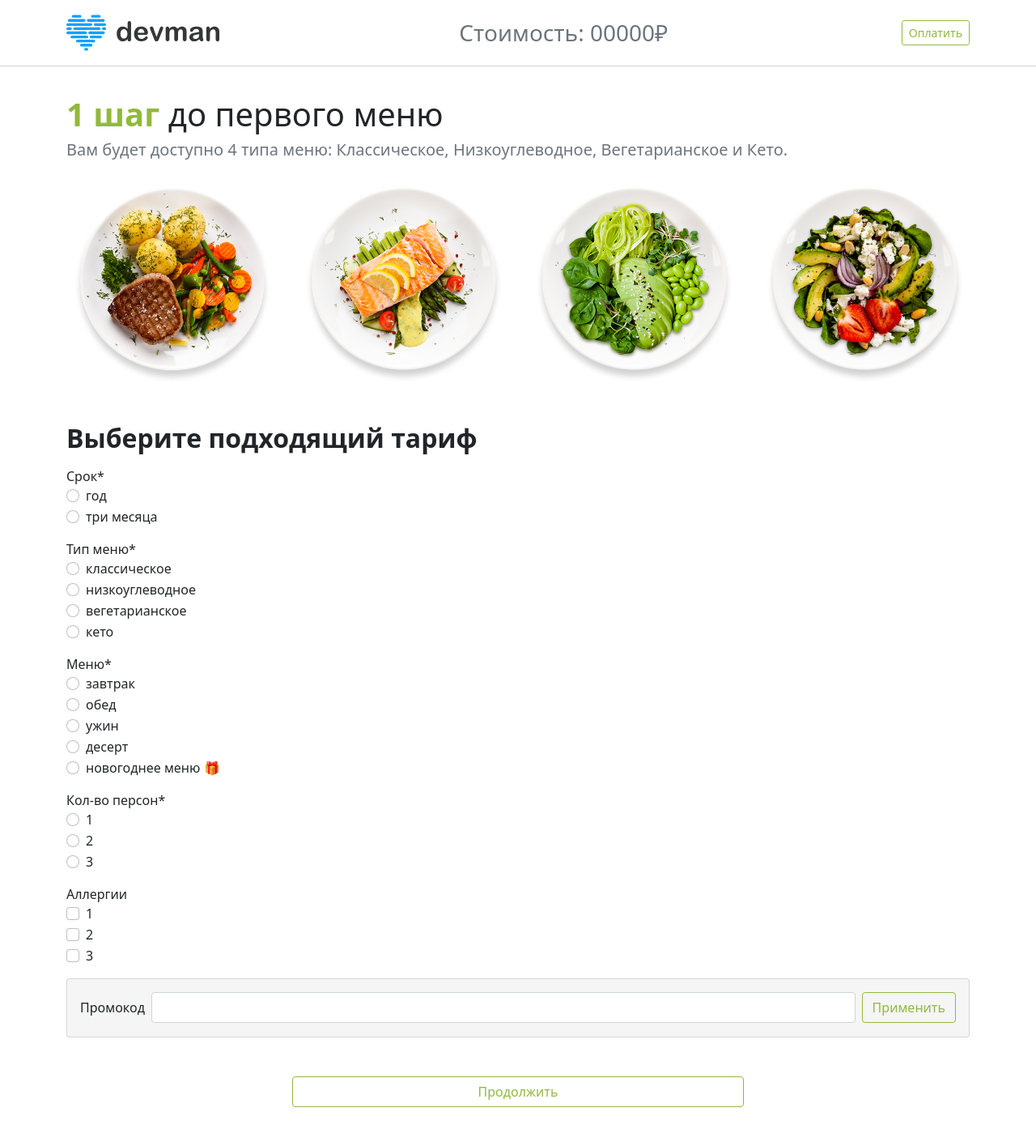
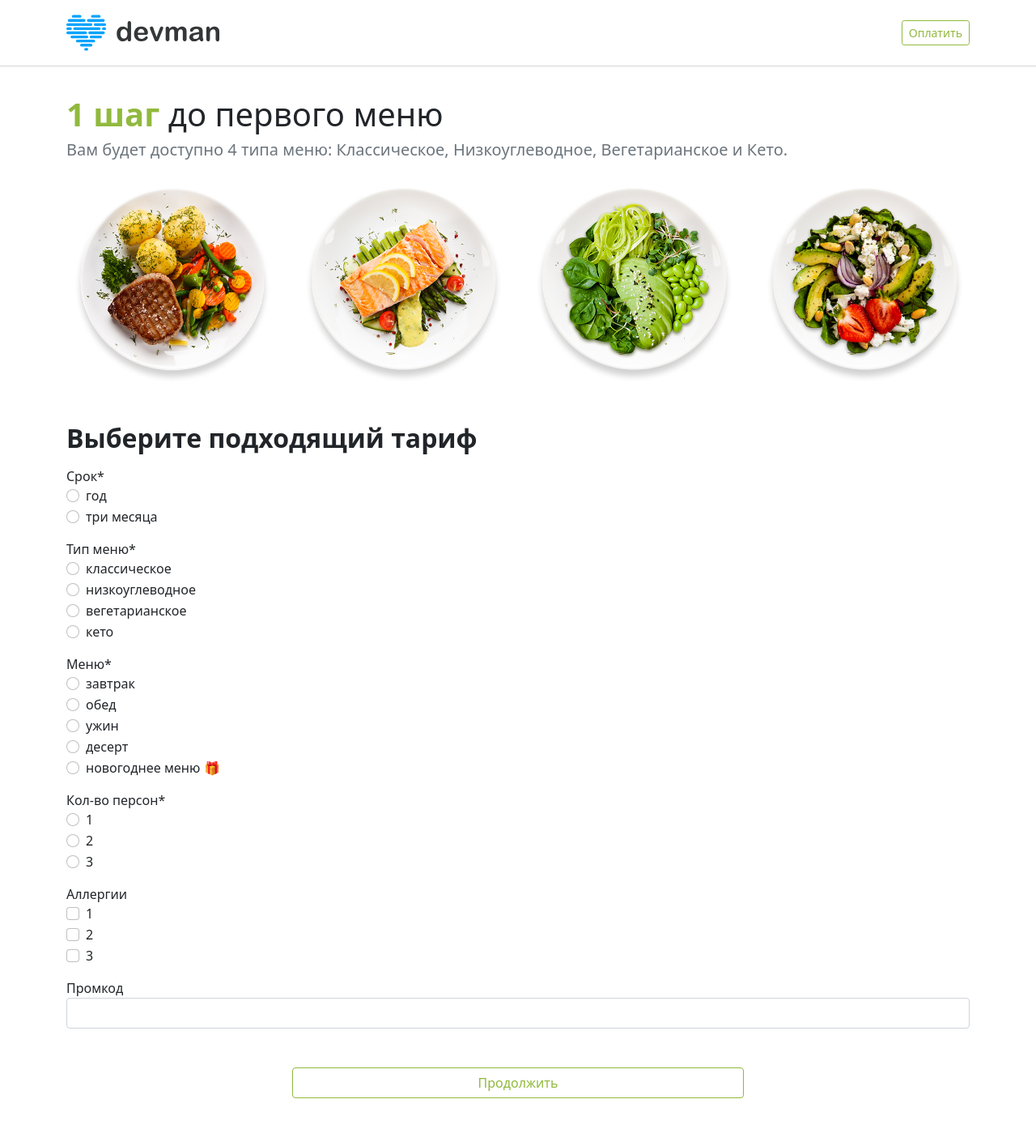
Before and after one commit to inkvizitor1991/food_plan, a Django app: page /order/ in a window 1280 px wide. Shown: the whole page at 81% size. After the commit the page ends 1356 px from the top, so only its background shows below. Run offline with Django 3.2, Linux system fonts and the light colour scheme; parts of the project's set-up code (start-up, migrations or seed data) failed here and were passed over; some libraries are stand-ins or nearby versions.

Commit message:
Added the promo code

```diff
--- a/foodplan_app/forms.py
+++ b/foodplan_app/forms.py
@@ -81,3 +81,10 @@ class OrderForm(forms.Form):
         widget=forms.CheckboxSelectMultiple,
         required=False
     )
+    promo_code = forms.CharField(label='Промкод', required=False)
+
+    def clean_promo_code(self):
+        promo_code = self.cleaned_data['promo_code']
+        if promo_code and promo_code != '2022':#промкод желательно из бд достать
+            raise forms.ValidationError('Промкод не верный')
+        return promo_code
--- a/foodplan_app/templates/order.html
+++ b/foodplan_app/templates/order.html
@@ -9,7 +9,6 @@
                 <a class="navbar-brand" href="{% url 'base' %}">
                     <img src="{% static 'img/logo.8d8f24edbb5f.svg' %}" height="55" width="189" alt="">
                 </a>
-                <h3 class="text-secondary mt-2 me-2">Стоимость: 00000₽</h3>
                 <a class="btn btn-sm btn-outline-success foodplan_green foodplan__border_green" href = "{% url 'payment' %}" role="button">Оплатить</a>
             </div>
         </nav>
@@ -41,13 +40,7 @@
                     <p>{{ form.menu|as_crispy_field }}</p>
                     <p>{{ form.persons_count|as_crispy_field }}</p>
                     <p>{{ form.allergy|as_crispy_field }}</p>
-                <button type="submit" id="TableSubmit" class="d-none"></button>
-                </form>
-                <form class="card d-flex flex-row align-items-baseline mb-5 p-3 foodplan__bg_grey">
-                    <label for="exampleInputPassword1" class="form-label me-2">Промокод</label>
-                    <input type="password" class="form-control me-2" id="password">
-                    <button type="submit" class="btn btn-outline-success foodplan_green foodplan__border_green">Применить</button>
-                </form>
+                    <p>{{ form.promo_code|as_crispy_field }}</p>
                 <div class="d-flex justify-content-center my-5">
                     <button type="submit" id="btnContinue"
                         class="btn btn-outline-success foodplan_green foodplan__border_green w-50">Продолжить</button>
--- a/foodplan_app/views.py
+++ b/foodplan_app/views.py
@@ -29,7 +29,6 @@ def order(request):
         form = OrderForm(request.POST)
         if form.is_valid():
             print(form.cleaned_data)
-            print(form.cleaned_data['lunch'])
             return redirect('payment')
     else:
         form = OrderForm()
```
